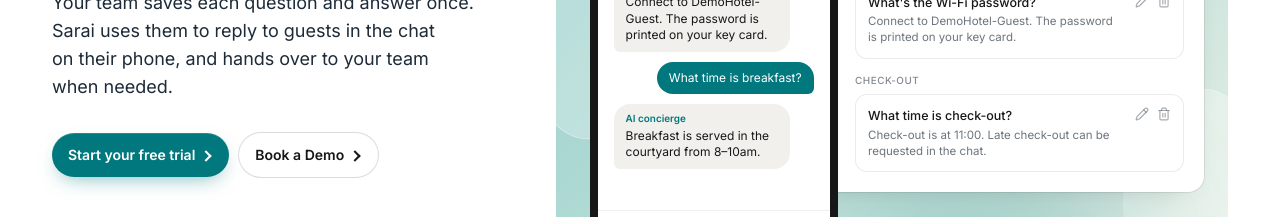
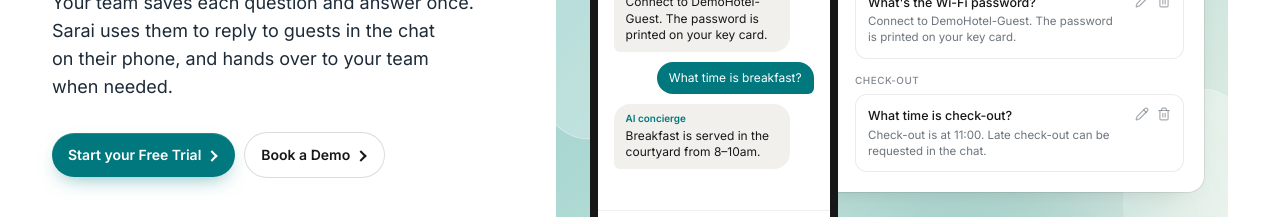
Before and after one commit to abdulrhhkahn/SaraiOS, a Next.js app: page / in a window 1280 px wide. Shown: the part 3820-4037 px from the top of the page. Built offline with nearby package versions, Linux system fonts and the light colour scheme; no server answers.

Commit message:
Add files via upload

```diff
--- a/components/home/ConciergeKnowledge.tsx
+++ b/components/home/ConciergeKnowledge.tsx
@@ -237,7 +237,7 @@ export function ConciergeKnowledge() {
             </p>
             <div className="mt-8 flex flex-wrap gap-2.5">
               <ArrowButton href="/pricing" size="sm">
-                Start your free trial
+                Start your Free Trial
               </ArrowButton>
               <ArrowButton href={primaryCta.href} size="sm" variant="secondary">
                 {primaryCta.label}
```
